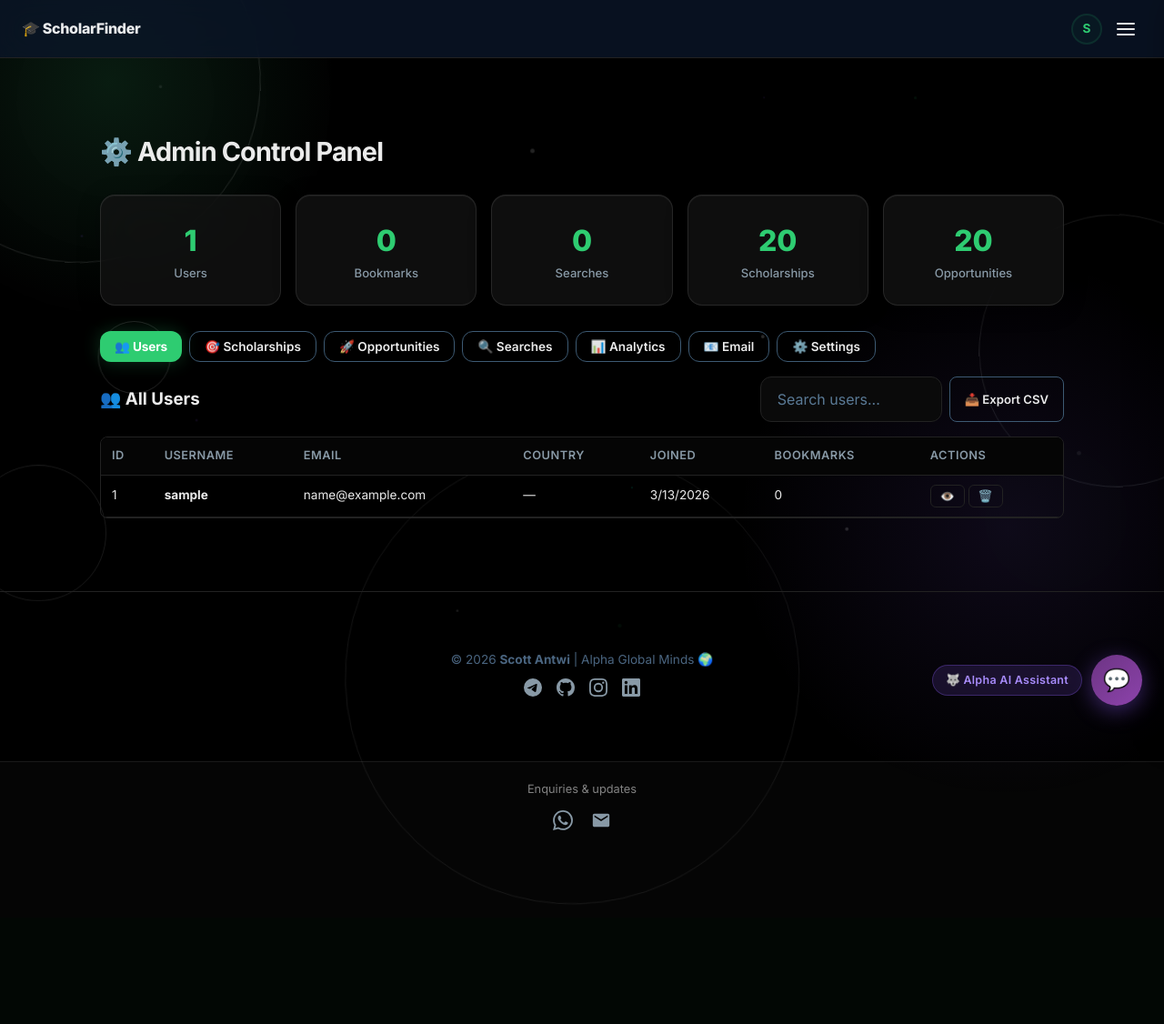
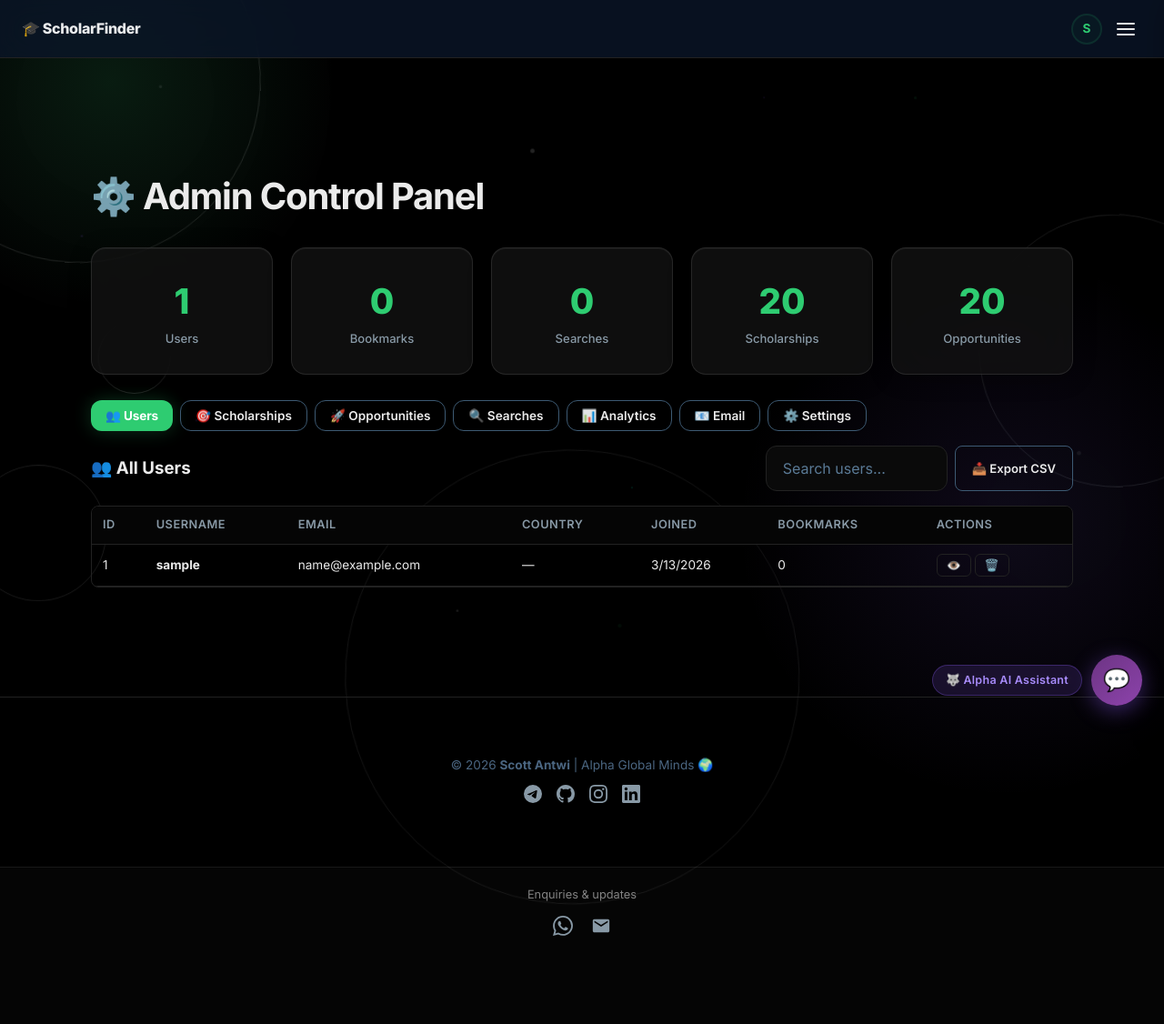
Before and after one commit to ScottT2-spec/scholar-finder-web, a Flask app: page /admin in a window 1280 px wide. Shown: the whole page at 91% size. Before the commit the page ends 994 px from the top, so only its background shows below. Run offline with Flask 3, Linux system fonts and the light colour scheme; the visitor is signed in with stand-in values (Sample User, id 1); data comes from the database, SQL or seed files in the repository; data that the repository does not hold is empty; some libraries are stand-ins or nearby versions.

Commit message:
desktop layout + glass ui

```diff
--- a/templates/base.html
+++ b/templates/base.html
@@ -252,7 +252,7 @@
         .hero h1 .grad-text { background: linear-gradient(90deg, #2ECC71, #4ECDC4); -webkit-background-clip: text; -webkit-text-fill-color: transparent; background-clip: text; }
         .hero p { color: var(--text2); font-size: 1.1rem; max-width: 520px; margin: 0 auto 36px; line-height: 1.7; }
         .hero .stat-row { display: flex; justify-content: center; gap: 14px; flex-wrap: wrap; margin: 40px 0; }
-        .hero .stat-item { text-align: center; background: #111111; border: 1px solid #222222; border-radius: var(--radius); padding: 24px 32px; min-width: 120px; }
+        .hero .stat-item { text-align: center; background: rgba(20, 20, 20, 0.7); backdrop-filter: blur(24px); -webkit-backdrop-filter: blur(24px); border: 1px solid rgba(255, 255, 255, 0.1); border-radius: var(--radius); padding: 24px 32px; min-width: 120px; box-shadow: 0 4px 24px rgba(0, 0, 0, 0.3), inset 0 1px 0 rgba(255, 255, 255, 0.05); }
         .hero .stat-num { font-size: 2.2rem; font-weight: 800; color: #fff; }
         .hero .stat-label { color: var(--text3); font-size: 0.8rem; font-weight: 500; margin-top: 4px; text-transform: uppercase; letter-spacing: 0.05em; }
 
@@ -317,7 +317,7 @@
         .feature-card p { color: var(--text2); font-size: 0.88rem; line-height: 1.6; }
 
         /* Tool cards */
-        .tool-card { background: #111111; border: 1px solid #222222; border-radius: var(--radius); padding: 28px; transition: 0.3s ease; cursor: pointer; text-decoration: none; color: var(--text); display: block; }
+        .tool-card { background: rgba(20, 20, 20, 0.7); backdrop-filter: blur(24px); -webkit-backdrop-filter: blur(24px); border: 1px solid rgba(255, 255, 255, 0.1); border-radius: var(--radius); padding: 28px; transition: 0.3s ease; cursor: pointer; text-decoration: none; color: var(--text); display: block; box-shadow: 0 4px 24px rgba(0, 0, 0, 0.3), inset 0 1px 0 rgba(255, 255, 255, 0.05); }
         .tool-card:hover { transform: translateY(-2px); border-color: rgba(46,204,113,0.3); color: var(--text); box-shadow: 0 0 24px rgba(46,204,113,0.08); }
         .tool-card .tool-icon { font-size: 2rem; margin-bottom: 12px; }
         .tool-card h3 { font-size: 1rem; font-weight: 700; margin-bottom: 6px; }
@@ -605,6 +605,51 @@
         0% { transform: translate(0, 0); }
         100% { transform: translate(20px, -25px); }
     }
+
+
+        /* ========================================
+           DESKTOP / LAPTOP RESPONSIVE (768px+)
+           ======================================== */
+        @media (min-width: 768px) {
+            .container { max-width: 1100px; padding: 0 40px; }
+            .hero { padding: 140px 40px 100px; }
+            .hero h1 { font-size: 2.8rem; line-height: 1.15; }
+            .hero p { font-size: 1.2rem; max-width: 600px; }
+            .hero .stat-row { gap: 20px; margin: 48px 0; }
+            .hero .stat-item { padding: 28px 40px; min-width: 150px; }
+            .hero .stat-num { font-size: 2.6rem; }
+            .section { padding: 100px 0; }
+            .section-title { font-size: 2.2rem; }
+            .card { padding: 32px; }
+            .dash-stats { gap: 20px; }
+            .dash-stat { padding: 28px; }
+            .dash-stat .num { font-size: 2.4rem; }
+            .scholarship-card h3 { font-size: 1rem; }
+            .scholarship-card .meta { font-size: 0.88rem; }
+            .uni-ticker-track img { height: 52px; }
+            .uni-ticker-wrap { margin-top: 56px; }
+            .carousel-wrapper { max-width: 1000px; }
+            .tool-card { padding: 32px; }
+            .tool-card h3 { font-size: 1.1rem; }
+            .btn { padding: 12px 24px; font-size: 0.92rem; }
+            .btn-sm { padding: 8px 18px; font-size: 0.82rem; }
+        }
+
+        @media (min-width: 1200px) {
+            .container { max-width: 1200px; padding: 0 60px; }
+            .hero { padding: 160px 60px 120px; }
+            .hero h1 { font-size: 3.4rem; }
+            .hero p { font-size: 1.3rem; max-width: 680px; }
+            .hero .stat-item { padding: 32px 48px; }
+            .section { padding: 120px 0; }
+            .section-title { font-size: 2.5rem; }
+            .grid-2 { grid-template-columns: repeat(2, 1fr); gap: 24px; }
+            .grid-3 { grid-template-columns: repeat(3, 1fr); gap: 24px; }
+            .uni-ticker-track img { height: 58px; }
+            .carousel-wrapper { max-width: 1100px; }
+            .dash-stats { flex-wrap: nowrap; }
+            nav .container { padding: 0 60px; }
+        }
 
     </style>
     {% block extra_css %}{% endblock %}
```
